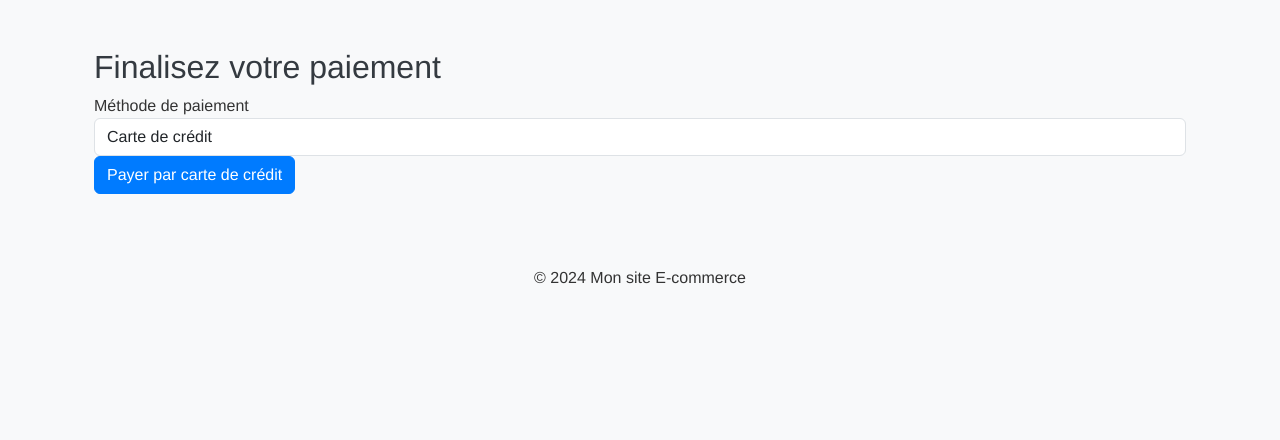
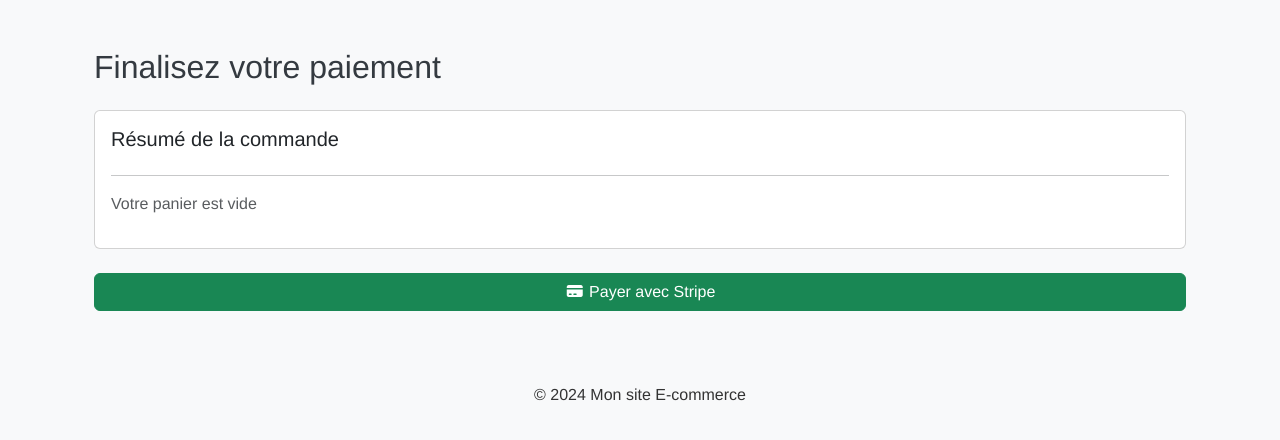
Before and after one commit to clems-dev-maker/django_ecommerce, a Django app: page /payment/ in a window 1280 px wide. Shown: the part 57-497 px from the top of the page. Run offline with Django 5.2, Linux system fonts and the light colour scheme; a user stored in the database is signed in; data comes from the database, SQL or seed files in the repository; both versions use the stored data as it was after the commit; some libraries are stand-ins or nearby versions.

Commit message:
-Modification du système de paiement(intégration Stripe) -Ajout d'avis client

```diff
--- a/ecommerce/settings.py
+++ b/ecommerce/settings.py
@@ -53,6 +53,11 @@ EMAIL_USE_TLS = True
 EMAIL_HOST_USER = env('EMAIL_HOST_USER')  # Remplace par ton adresse Gmail
 EMAIL_HOST_PASSWORD = env('EMAIL_HOST_PASSWORD')  # Le mot de passe d'application généré précédemment
 DEFAULT_FROM_EMAIL = EMAIL_HOST_USER  # Email d'envoi par défaut
+
+STRIPE_PUBLIC_KEY = ("pk_test_51M1ndoBlNcXWBs9scd5IZ0FAWbuXCVH3OKKsWzGBHJKm"
+                     "YKVg5Ula5XnAJTvrX3M77vxLzGnPyBBwCjfYURHSAc8400x2BPB7gs")
+STRIPE_SECRET_KEY = ("sk_test_51M1ndoBlNcXWBs9sce122JO9pH2U9iQTRGqfgpuVMQKsq"
+                     "N9FSPUAydi64qChdBSpGm2Pjy45UMyVkhnK2p3bAHsD00h4pGXjsS")
 
 MIDDLEWARE = [
     'django.middleware.security.SecurityMiddleware',
--- a/shop/models.py
+++ b/shop/models.py
@@ -79,3 +79,11 @@ class Wishlist(models.Model):
 
     def __str__(self):
         return f"{self.user} - {self.product}"
+
+
+class Review(models.Model):
+    product = models.ForeignKey(Product, on_delete=models.CASCADE)
+    user = models.ForeignKey(User, on_delete=models.CASCADE)
+    rating = models.IntegerField()
+    comment = models.TextField()
+    created_at = models.DateTimeField(auto_now_add=True)
--- a/shop/urls.py
+++ b/shop/urls.py
@@ -20,9 +20,14 @@ urlpatterns = [
 
     path('wishlist/', views.wishlist, name='wishlist'),
 
+    path('review/add/<int:product_id>/', views.add_review, name='add_review'),
+
     # Route pour le processus de commande (checkout)
     path('checkout/', views.checkout, name='checkout'),
+
+    path('create-checkout-session/', views.create_checkout_session, name='stripe_checkout'),
     path('payment/', views.payment, name='payment'),  # Ajoute cette ligne pour la vue paiement
+
     path('order/success/', views.order_success, name='order_success'),
 
     path('signup/', views.signup, name='signup'),
--- a/shop/views.py
+++ b/shop/views.py
@@ -1,13 +1,16 @@
 from django.contrib import messages
 from django.contrib.auth.decorators import login_required
 from django.shortcuts import render, redirect, get_object_or_404
+import stripe
+from django.conf import settings
+from django.http import JsonResponse
 from django.http import JsonResponse
 from .forms import CustomUserCreationForm
 from django.core.mail import send_mail
 from django.contrib.auth import login
 from django.contrib.auth import logout
 
-from .models import Product, Cart, CartItem, Order, Wishlist
+from .models import Product, Cart, CartItem, Order, Wishlist, Review
 
 
 def product_list(request):
@@ -114,31 +117,16 @@ def checkout(request):
 
 @login_required
 def payment(request):
-    try:
-        cart = Cart.objects.get(user=request.user)
+    cart = Cart.objects.get(user=request.user)
 
-        if request.method == 'POST':
-            # Logique de traitement du paiement ici (via une API comme Stripe, PayPal, etc.)
-            # Si le paiement est validé, on crée les commandes
+    cart_items = cart.cartitem_set.all()
+    cart_total = sum(item.product.price * item.quantity for item in cart_items)
 
-            for item in cart.cartitem_set.all():
-                Order.objects.create(
-                    user=request.user,
-                    product=item.product,
-                    quantity=item.quantity,
-                    total_price=item.product.price * item.quantity
-                )
-
-            cart.delete()  # Vider le panier après le paiement
-
-            messages.success(request, "Paiement réussi. Merci pour votre commande !")
-            return redirect('order_success')  # Rediriger vers la page de succès de la commande
-
-        return render(request, 'shop/payment.html', {'cart': cart})
-
-    except Cart.DoesNotExist:
-        messages.error(request, "Votre panier est vide.")
-        return redirect('cart_detail')
+    return render(request, 'shop/payment.html', {
+        'cart_items': cart_items,
+        'cart_total': cart_total,
+        'STRIPE_PUBLIC_KEY': settings.STRIPE_PUBLIC_KEY
+    })
 
 
 @login_required
@@ -216,3 +204,48 @@ def custom_logout(request):
 def profile(request):
     orders = Order.objects.filter(user=request.user)
     return render(request, 'shop/profile.html', {'orders': orders})
+
+
+stripe.api_key = settings.STRIPE_SECRET_KEY
+
+
+@login_required
+def create_checkout_session(request):
+    cart = Cart.objects.get(user=request.user)
+
+    line_items = []
+
+    for item in cart.cartitem_set.all():
+        line_items.append({
+            'price_data': {
+                'currency': 'eur',
+                'product_data': {
+                    'name': item.product.name,
+                },
+                'unit_amount': int(item.product.price * 100),
+            },
+            'quantity': item.quantity,
+        })
+
+    session = stripe.checkout.Session.create(
+        payment_method_types=['card'],
+        line_items=line_items,
+        mode='payment',
+        success_url='http://127.0.0.1:8000/order/success/',
+        cancel_url='http://127.0.0.1:8000/cart/',
+    )
+
+    return JsonResponse({'id': session.id})
+
+
+@login_required
+def add_review(request, product_id):
+    if request.method == "POST":
+        Review.objects.create(
+            product_id=product_id,
+            user=request.user,
+            rating=request.POST.get('rating'),
+            comment=request.POST.get('comment')
+        )
+
+    return redirect('product_detail', slug=request.POST.get('slug'))
--- a/templates/base.html
+++ b/templates/base.html
@@ -19,6 +19,8 @@
         <a class="navbar-brand" href="{% url 'product_list' %}">
             <i class="fas fa-store"></i> E-Commerce
         </a>
+
+
 
         <button class="navbar-toggler" type="button" data-bs-toggle="collapse" data-bs-target="#navbarNav">
             <span class="navbar-toggler-icon"></span>
@@ -49,7 +51,7 @@
                             {% for item in cart_items_nav %}
                                 <div class="d-flex align-items-center mb-2">
 
-                                    <img src="{{ item.product.image.url }}" width="40" height="40" class="rounded me-2">
+                                    <img src="{{ item.product.image.url }}" width="40" height="40" class="rounded me-2" alt="product_image">
 
                                     <div class="flex-grow-1">
                                         <small>{{ item.product.name }}</small><br>
--- a/templates/shop/payment.html
+++ b/templates/shop/payment.html
@@ -2,61 +2,62 @@
 
 {% block content %}
 <div class="container mt-5">
-    <h2>Finalisez votre paiement</h2>
+    <h2 class="mb-4">Finalisez votre paiement</h2>
 
-    <!-- Formulaire de carte de crédit (si besoin) -->
-    <form method="post">
-        {% csrf_token %}
-        <!-- Sélection de la méthode de paiement -->
-        <div class="form-group">
-            <label for="paymentMethod">Méthode de paiement</label>
-            <select class="form-control" id="paymentMethod" name="paymentMethod">
-                <option value="credit_card">Carte de crédit</option>
-                <option value="paypal">PayPal</option>
-            </select>
-        </div>
+    <!-- Résumé -->
+    <div class="card p-3 mb-4">
+        <h5>Résumé de la commande</h5>
+        <hr>
 
-        <!-- Si l'utilisateur choisit "PayPal", le bouton PayPal apparaîtra ici -->
-        <div id="paypal-button-container"></div>
+        {% if cart_items %}
+            {% for item in cart_items %}
+                <div class="d-flex justify-content-between">
+                    <span>{{ item.product.name }} (x{{ item.quantity }})</span>
+                    <span>{{ item.product.price|floatformat:2 }} €</span>
+                </div>
+            {% endfor %}
 
-        <!-- Soumettre le formulaire pour la carte de crédit -->
-        <button type="submit" class="btn btn-primary">Payer par carte de crédit</button>
-    </form>
+            <hr>
+
+            <div class="d-flex justify-content-between">
+                <strong>Total :</strong>
+                <strong>{{ cart_total }} €</strong>
+            </div>
+        {% else %}
+            <p class="text-muted">Votre panier est vide</p>
+        {% endif %}
+    </div>
+
+    <!-- Bouton Stripe -->
+    <button id="checkout-button" class="btn btn-success w-100">
+        <i class="fas fa-credit-card"></i> Payer avec Stripe
+    </button>
+
 </div>
 
-<!-- Charger le SDK PayPal -->
-<script src="https://www.paypal.com/sdk/js?client-id=YOUR_PAYPAL_CLIENT_ID"></script>
+<!-- Stripe JS -->
+<script src="https://js.stripe.com/v3/"></script>
 
 <script>
-// Ajouter le bouton PayPal uniquement si l'utilisateur sélectionne PayPal
-document.getElementById('paymentMethod').addEventListener('change', function () {
-    if (this.value === 'paypal') {
-        paypal.Buttons({
-            createOrder: function (data, actions) {
-                // Configurer la transaction ici
-                return actions.order.create({
-                    purchase_units: [{
-                        amount: {
-                            value: '100.00' // Remplacez par le montant de la commande
-                        }
-                    }]
-                });
-            },
-            onApprove: function (data, actions) {
-                // Capturer l'ordre une fois approuvé
-                return actions.order.capture().then(function (details) {
-                    // Rediriger vers une page de succès après la capture du paiement
-                    window.location.href = "{% url 'order_success' %}";
-                });
-            },
-            onError: function (err) {
-                console.error(err);
-                alert('Une erreur est survenue avec PayPal.');
-            }
-        }).render('#paypal-button-container');  // Rendre le bouton PayPal
-    } else {
-        document.getElementById('paypal-button-container').innerHTML = ''; // Supprimer le bouton PayPal
-    }
+document.addEventListener("DOMContentLoaded", function () {
+
+    const stripe = Stripe("{{ STRIPE_PUBLIC_KEY }}");
+
+    document.getElementById("checkout-button").addEventListener("click", function () {
+
+        fetch("{% url 'stripe_checkout' %}")
+        .then(response => response.json())
+        .then(session => {
+            return stripe.redirectToCheckout({ sessionId: session.id });
+        })
+        .catch(error => {
+            console.error("Erreur Stripe :", error);
+            alert("Une erreur est survenue lors du paiement.");
+        });
+
+    });
+
 });
 </script>
+
 {% endblock %}
```
Also changed, not shown: templates/shop/product_detail.html (+26 -0 lines), db.sqlite3, shop/migrations/0006_review.py (added).
